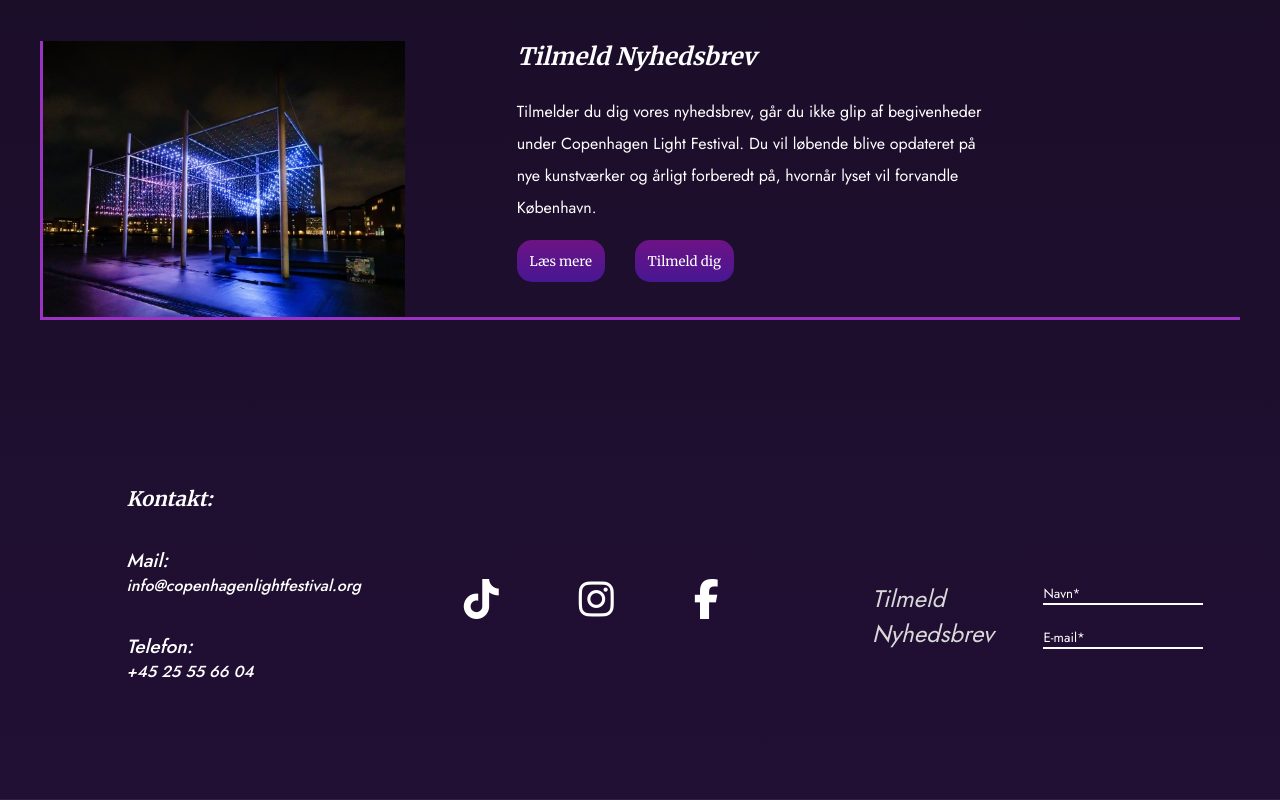
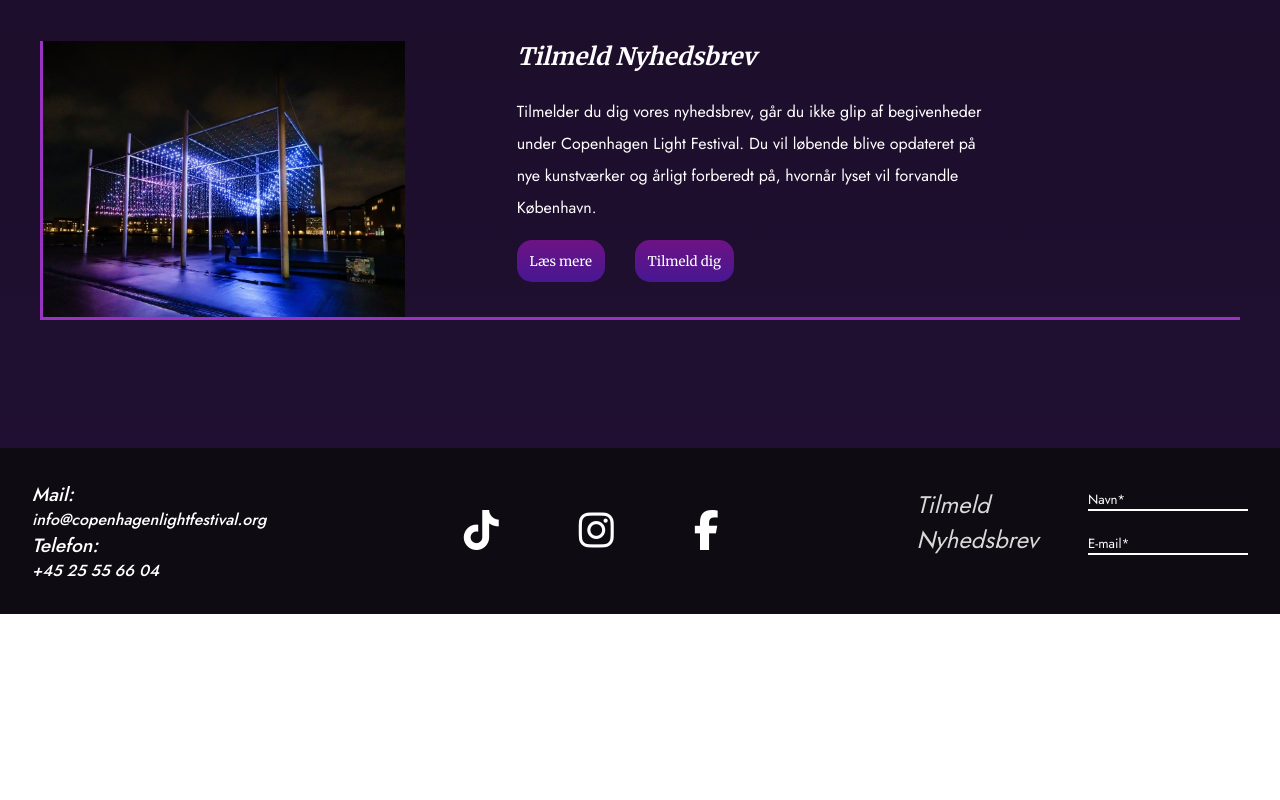
Before and after one commit to VictorS1303/clf_website, an Astro site: page / in a window 1280 px wide. Shown: the part 2185-2985 px from the top of the page. After the commit the page ends 2799 px from the top, so only its background shows below. Built offline with nearby package versions, Linux system fonts and the light colour scheme; Astro itself is replaced by a stand-in of ours.

Commit message:
footer fix

```diff
--- a/src/components/Footer.astro
+++ b/src/components/Footer.astro
@@ -1,6 +1,6 @@
 <footer class="footer" id="footer">
     <div class="contact-info">
-        <h3>Kontakt:</h3>
+
         <div>
             <label for="mail">Mail:</label>
             <a href="mailto:info@copenhagenlightfestival.org">
@@ -60,25 +60,23 @@
         font-family: "Jost";
         display: flex;
         flex-direction: column;
-        justify-content: space-around;
-        padding-left: 50px;
-        min-height: 400px;
-        margin-top: auto;
+        justify-content: space-between;
+        padding: 2rem;
+        background-color: #0b0b0ccd;
+        margin-top: 8rem;
     }
 
     footer .contact-info {
         font-style: italic;
         font-weight: 500;
-        margin-bottom: 80px;
+
     }
 
     footer .contact-info h3 {
         font-size: 20px;
     }
 
-    footer .contact-info > div {
-        margin-top: 25px;
-    }
+
 
     footer .contact-info div label {
         font-family: inherit;
@@ -88,14 +86,11 @@
 
     footer .socials {
         display: flex;
-        justify-content: space-around;
-        margin-left: -50px;
+        justify-content: space-between;
         font-size: 40px;
     }
 
-    footer .newsletter {
-        margin-top: 80px;
-    }
+
 
     footer .newsletter h3 {
         font-family: "Jost";
@@ -103,12 +98,9 @@
         font-style: italic;
         font-size: 1.5rem;
         color: #d9d9d9;
-        margin-bottom: 30px;
+
     }
 
-    footer .newsletter form {
-        margin-bottom: 30px;
-    }
 
     footer .newsletter form input {
         font-family: inherit;
@@ -132,13 +124,8 @@
             hegiht: 30px;
         }
 
-        footer .contact-info {
-            margin-top: 50px;
-        }
 
-        footer .contact-info > div {
-            margin-top: 35px;
-        }
+
 
         footer .socials {
             gap: 80px;
@@ -148,5 +135,7 @@
             display: flex;
             gap: 50px;
         }
+
+
     }
 </style>
```
